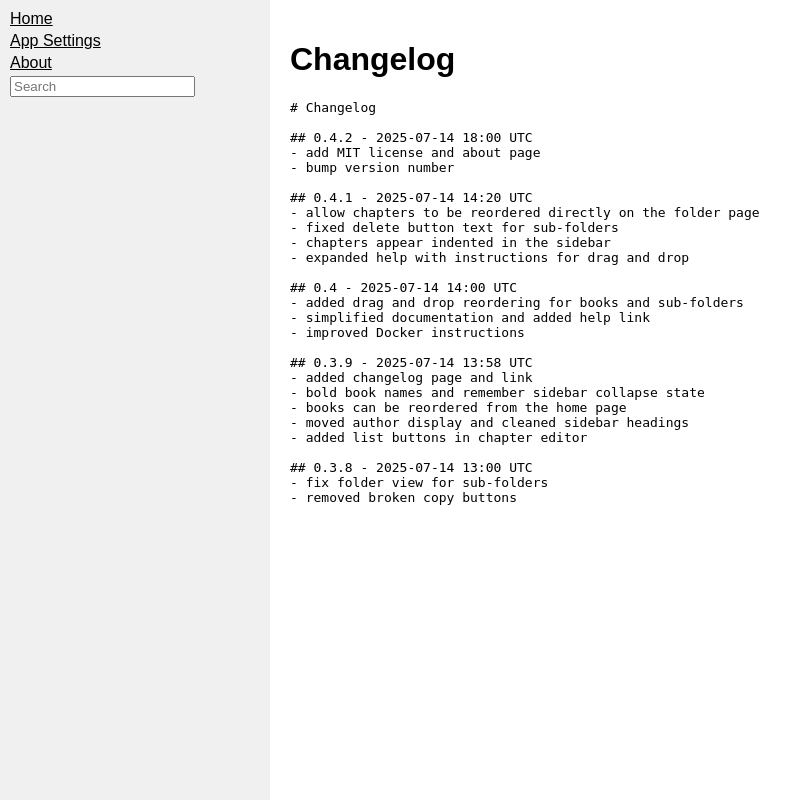
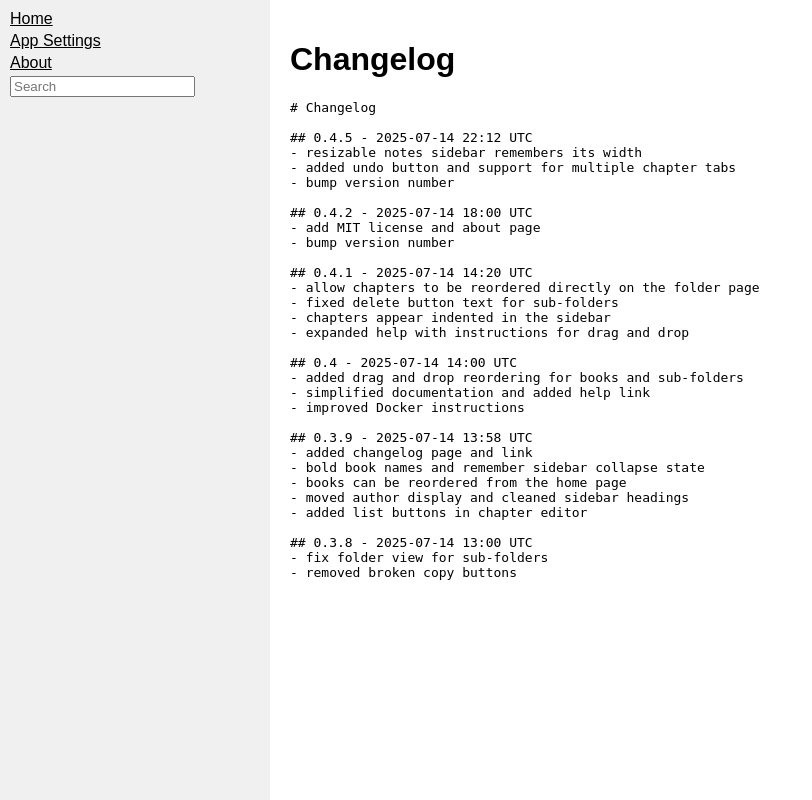
Before and after one commit to calaquin/calwriter, a Flask app: page /changelog in a window 1280 px wide. Shown: the whole page, without its empty margins (0-812 px from the left). Run offline with Flask 3, Linux system fonts and the light colour scheme; some libraries are stand-ins or nearby versions.

Commit message:
Bump version to 0.4.5 and add editor improvements

```diff
--- a/app.py
+++ b/app.py
@@ -20,7 +20,7 @@ app = Flask(__name__)
 app.secret_key = 'change-this'
 
 # Application version
-VERSION = "0.4.2"
+VERSION = "0.4.5"
 app.jinja_env.globals['app_version'] = VERSION
 
 DATA_DIR = os.environ.get('DATA_DIR', os.path.join(os.getcwd(), 'data'))
--- a/static/editor.js
+++ b/static/editor.js
@@ -51,6 +51,10 @@ document.addEventListener('DOMContentLoaded', () => {
         });
         updateWordCount();
     }
+    const undoBtn = document.getElementById('undo_btn');
+    if (undoBtn && editor) {
+        undoBtn.addEventListener('click', () => execCmd('undo'));
+    }
     const notes = document.getElementById('notes_editor');
     if (notes) {
         let timeout;
@@ -68,10 +72,70 @@ document.addEventListener('DOMContentLoaded', () => {
         });
     }
 
+    const sidebar = document.getElementById('notes_sidebar');
+    if (sidebar) {
+        const storedWidth = localStorage.getItem('notesWidth');
+        if (storedWidth) sidebar.style.width = storedWidth;
+        const saveWidth = () => {
+            localStorage.setItem('notesWidth', sidebar.style.width);
+        };
+        sidebar.addEventListener('mouseup', saveWidth);
+        sidebar.addEventListener('touchend', saveWidth);
+    }
+
+    setupTabs();
+
     document.querySelectorAll('.sortable').forEach(ul => {
         enableDragSort(ul);
     });
 });
+
+function setupTabs() {
+    const tabsEl = document.getElementById('chapter_tabs');
+    if (!tabsEl) return;
+    const currentFolder = tabsEl.dataset.folder;
+    const currentChapter = tabsEl.dataset.chapter;
+    let tabs = JSON.parse(localStorage.getItem('open_chapters') || '[]');
+    const existing = tabs.find(t => t.folder === currentFolder && t.chapter === currentChapter);
+    if (!existing) {
+        tabs.push({folder: currentFolder, chapter: currentChapter});
+        localStorage.setItem('open_chapters', JSON.stringify(tabs));
+    }
+    renderTabs(tabsEl, tabs, currentFolder, currentChapter);
+}
+
+function renderTabs(container, tabs, currentFolder, currentChapter) {
+    container.innerHTML = '';
+    tabs.forEach((t, i) => {
+        const tab = document.createElement('span');
+        tab.className = 'chapter-tab' + (t.folder === currentFolder && t.chapter === currentChapter ? ' active' : '');
+        const link = document.createElement('a');
+        link.textContent = t.chapter;
+        link.href = `/folder/${t.folder}/chapter/${t.chapter}`;
+        tab.appendChild(link);
+        const close = document.createElement('button');
+        close.textContent = '×';
+        close.className = 'close-tab';
+        close.addEventListener('click', (e) => {
+            e.stopPropagation();
+            e.preventDefault();
+            tabs.splice(i,1);
+            localStorage.setItem('open_chapters', JSON.stringify(tabs));
+            if (t.folder === currentFolder && t.chapter === currentChapter) {
+                if (tabs.length) {
+                    const next = tabs[tabs.length-1];
+                    window.location.href = `/folder/${next.folder}/chapter/${next.chapter}`;
+                } else {
+                    window.location.href = `/folder/${t.folder}`;
+                }
+            } else {
+                renderTabs(container, tabs, currentFolder, currentChapter);
+            }
+        });
+        tab.appendChild(close);
+        container.appendChild(tab);
+    });
+}
 
 function enableDragSort(ul) {
     let dragging;
--- a/templates/chapter.html
+++ b/templates/chapter.html
@@ -4,6 +4,7 @@
 <div id="chapter_page">
   <div id="chapter_area">
     <h1>{{ folder }} / {{ chapter }}</h1>
+    <div id="chapter_tabs" data-folder="{{ folder }}" data-chapter="{{ chapter }}"></div>
     <form action="{{ url_for('save_chapter', folder=folder, chapter=chapter) }}" method="post" onsubmit="prepareChapter()">
       <div class="toolbar">
         <button type="button" onclick="execCmd('bold')">B</button>
@@ -11,6 +12,7 @@
         <button type="button" onclick="execCmd('underline')">U</button>
         <button type="button" onclick="execCmd('insertUnorderedList')">&bull;</button>
         <button type="button" onclick="execCmd('insertOrderedList')">1.</button>
+        <button type="button" id="undo_btn">Undo</button>
       </div>
       <div id="chapter_editor" contenteditable="true" data-save-url="{{ url_for('autosave_chapter', folder=folder, chapter=chapter) }}">{{ chapter_html|safe }}</div>
       <input type="hidden" name="text" id="chapter_text" />
```
Also changed, not shown: static/style.css (+30 -0 lines), CHANGELOG.md, README.md.
